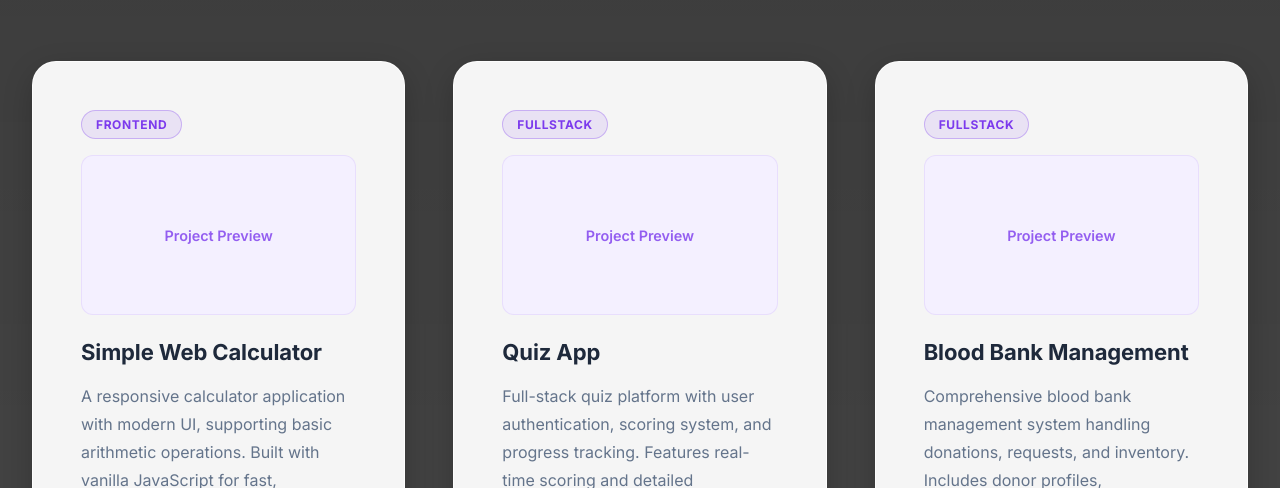
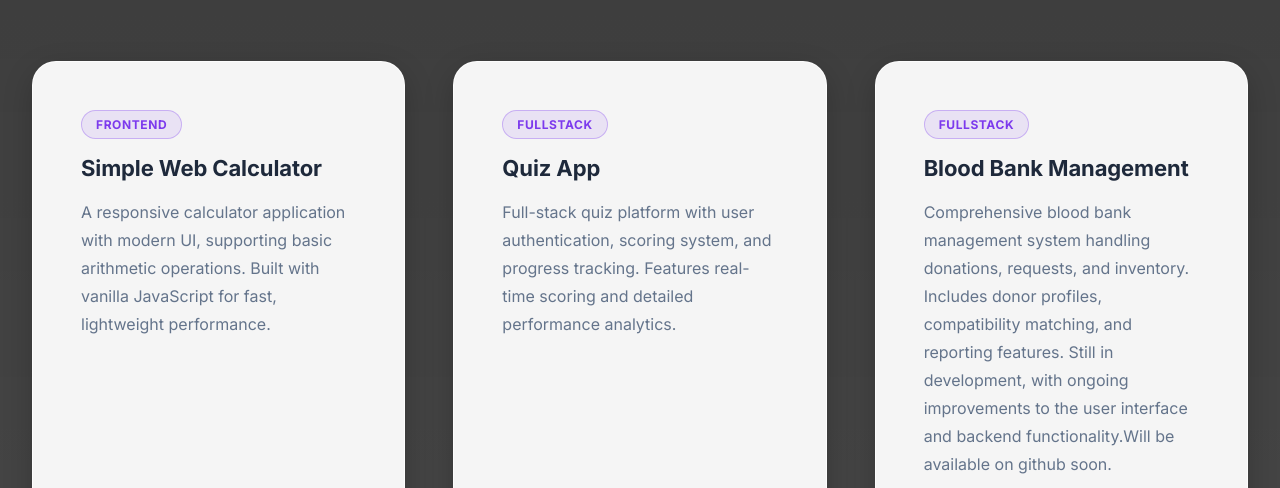
Before and after one commit to Bharath-123-code/FUTURE_FS_01, a plain HTML site: page index.html in a window 1280 px wide. Shown: the part 1248-1736 px from the top of the page. Drawn offline with Linux system fonts and the light colour scheme.

Commit message:
Remove visual preview section from project cards

```diff
--- a/script.js
+++ b/script.js
@@ -60,9 +60,6 @@ function renderProjects(category = 'all') {
 
         card.innerHTML = `
             <span class="p-card-type">${project.type}</span>
-            <div class="project-thumbnail-placeholder">
-                <span>Project Preview</span>
-            </div>
             <h3>${project.title}</h3>
             <p>${project.info}</p>
             <div class="project-buttons">
--- a/style.css
+++ b/style.css
@@ -526,6 +526,7 @@ a {
     flex-direction: column;
     height: 100%;
     box-shadow: 0 10px 30px rgba(0, 0, 0, 0.2);
+    justify-content: flex-start;
 }
 
 .p-card:hover {
@@ -549,23 +550,6 @@ a {
     margin-bottom: var(--spacing-md);
 }
 
-.project-thumbnail-placeholder {
-    height: 160px;
-    background: #f4f0ff;
-    border-radius: 12px;
-    display: flex;
-    align-items: center;
-    justify-content: center;
-    margin-bottom: var(--spacing-lg);
-    border: 1px solid rgba(124, 58, 237, 0.1);
-}
-
-.project-thumbnail-placeholder span {
-    color: var(--primary);
-    font-weight: 600;
-    font-size: 0.9rem;
-    opacity: 0.8;
-}
 
 .p-card h3 {
     color: var(--text-primary);
```
